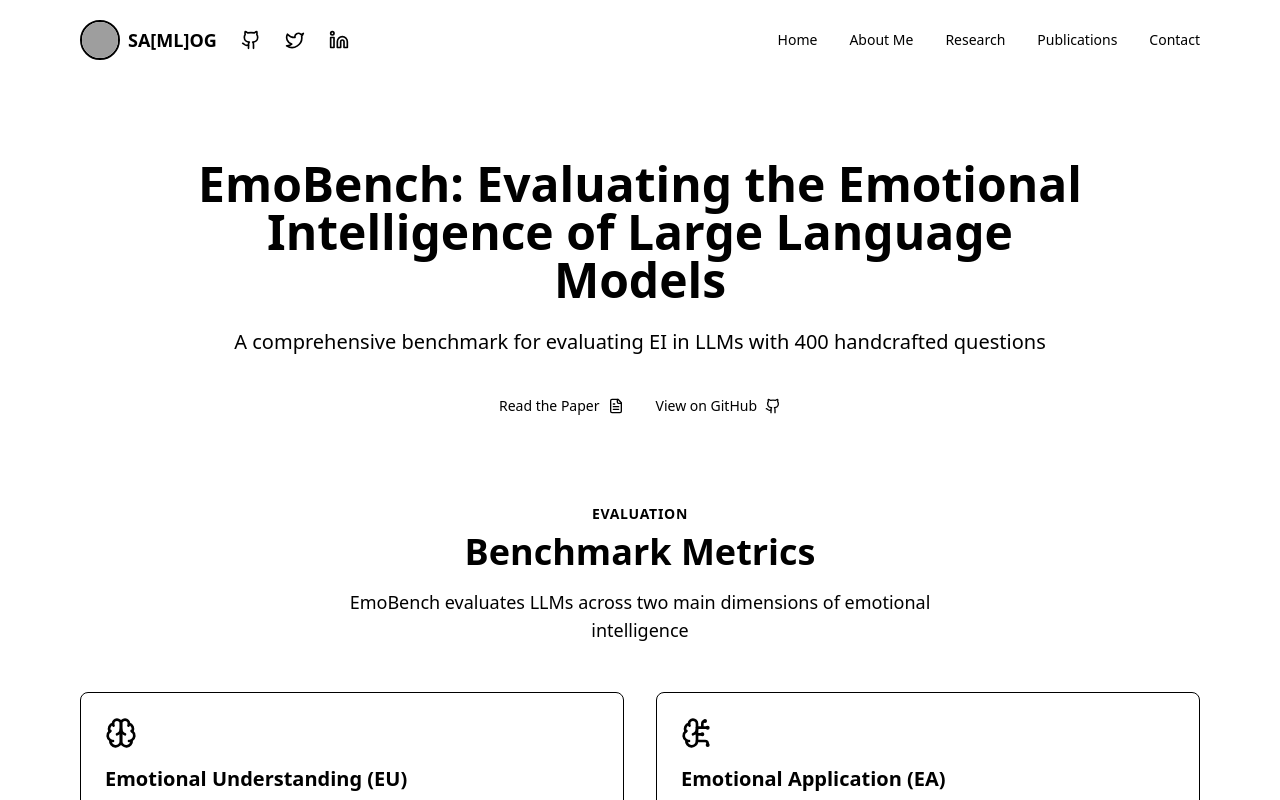
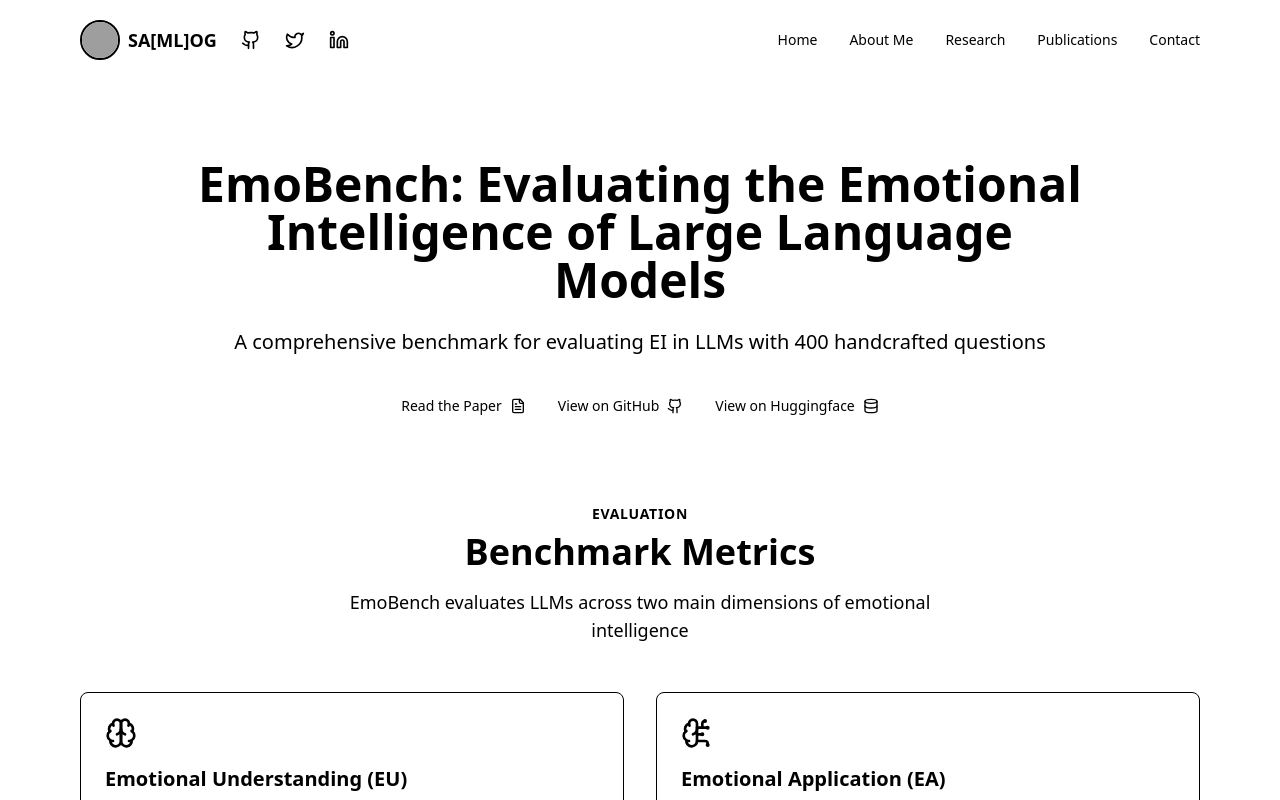
Before and after one commit to Sahandfer/Sahandfer.github.io, a React (Vite) app: page /#/emobench in a window 1280 px wide. Shown: the top 800 px of the page. Built offline with nearby package versions, Linux system fonts and the light colour scheme; grey boxes are pictures that could not be loaded.

Commit message:
Added HF link

```diff
--- a/src/data/publications.ts
+++ b/src/data/publications.ts
@@ -36,7 +36,7 @@ export const publications: Publication[] = [
     links: [
       { label: "PDF", url: "https://arxiv.org/pdf/2402.12071" },
       { label: "Code", url: "https://github.com/Sahandfer/EmoBench" },
-      { label: "Leaderboard", url: "/EmoBench" }
+      { label: "Leaderboard", url: "/#emobench" }
     ]
   },
   {
--- a/src/pages/EmoBench.tsx
+++ b/src/pages/EmoBench.tsx
@@ -1,5 +1,5 @@
 import { useEffect, useState } from 'react';
-import { ArrowUpRight, FileText, Github, Trophy, Medal, Award, Brain, BrainCircuit } from 'lucide-react';
+import { ArrowUpRight, FileText, Github, Trophy, Medal, Award, Brain, BrainCircuit, Database } from 'lucide-react';
 import { metrics, leaderboard, tabs } from '../data/emobench';
 import SectionHeader from '../components/ui/SectionHeader';
 
@@ -9,35 +9,9 @@ const EmoBench = () => {
     const [activeTab, setActiveTab] = useState<Tab>('overall');
 
     useEffect(() => {
-        document.title = 'EmoBench - Evaluating Emotional Intelligence of LLMs';
+        document.title = 'EmoBench: Evaluating Emotional Intelligence of LLMs';
     }, []);
 
-    const getScores = (entry) => {
-        switch (activeTab) {
-            // case 'EU_en':
-            //     return [entry.EUScore];
-            // case 'EA_en':
-            //     return [entry.EAScore];
-            // case 'EU_zh':
-            //     return [entry.EUScore];
-            // case 'EA_zh':
-            //     return [entry.EAScore];
-            default:
-
-                return [entry.overall];
-        }
-    };
-
-    // const getScore = (entry: typeof leaderboard[0], tab: Tab) => {
-    //     switch (tab) {
-    //         case 'EU':
-    //             return entry.EUScore;
-    //         case 'EA':
-    //             return entry.EAScore;
-    //         default:
-    //             return entry.overallScore;
-    //     }
-    // };
 
     const sortedLeaderboard = [...leaderboard].sort((a, b) => {
         const scoreA = a[activeTab].overall;
@@ -75,6 +49,15 @@ const EmoBench = () => {
                             >
                                 View on GitHub
                                 <Github className="ml-2 h-4 w-4" />
+                            </a>
+                            <a
+                                href="https://huggingface.co/datasets/SahandSab/EmoBench"
+                                target="_blank"
+                                rel="noopener noreferrer"
+                                className="btn bg-secondary text-text hover:bg-secondary/80"
+                            >
+                                View on Huggingface
+                                <Database className="ml-2 h-4 w-4" />
                             </a>
                         </div>
                     </div>
```
